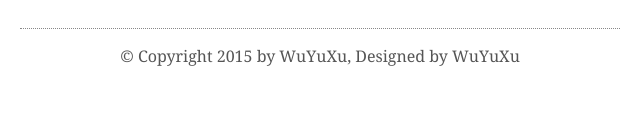
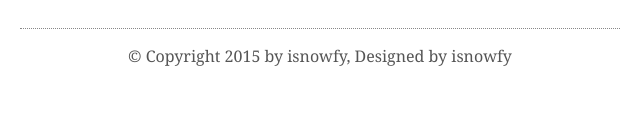
Before and after one commit to imwalson/imwalson.github.io, a plain HTML site: page index.html in a window 1280 px wide. Shown: the part 188-302 px from the top of the page, 320-960 px from the left. Drawn offline with Linux system fonts and the light colour scheme.

Commit message:
Update index.html

```diff
--- a/index.html
+++ b/index.html
@@ -32,7 +32,7 @@
     <div class="innermain" id="main">
     </div>
     <div class="footer">
-        <p>© Copyright 2015 by WuYuXu, Designed by WuYuXu</p>
+        <p>© Copyright 2015 by isnowfy, Designed by isnowfy</p>
     </div>
 </div>
 <script src="main.js"></script>
```
